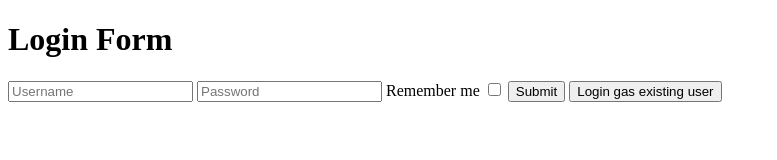
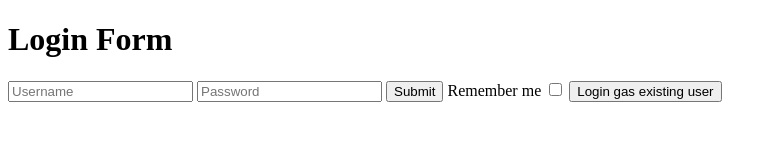
Before and after one commit to acciojob/remember-me-login-form-jain009, a website: page main.html in a window 1280 px wide. Shown: the whole page, without its empty margins (0-777 px from the left). Drawn offline with Linux system fonts and the light colour scheme.

Commit message:
created a submission

```diff
--- a/main.html
+++ b/main.html
@@ -11,10 +11,10 @@
 	<h1>Login Form</h1>
 	<input type="text" placeholder="Username" id="username">
 	<input type="password" placeholder="Password" id="password" >
+	<button id="submit" >Submit</button>
 	<label for="checkbox">Remember me</label>
 	<input type="checkbox" id="checkbox">
-	<button id="submit" type="submit">Submit</button>
-	<button id="exitsting">Login gas existing user  </button>
+	<button id="existing">Login gas existing user  </button>
 
     <script type="text/javascript" src="./script.js">
 </script>
```
